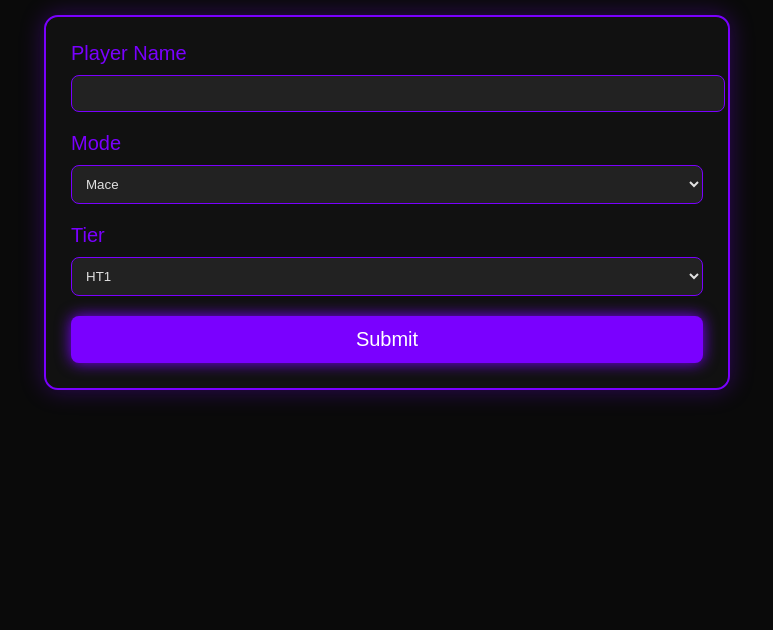
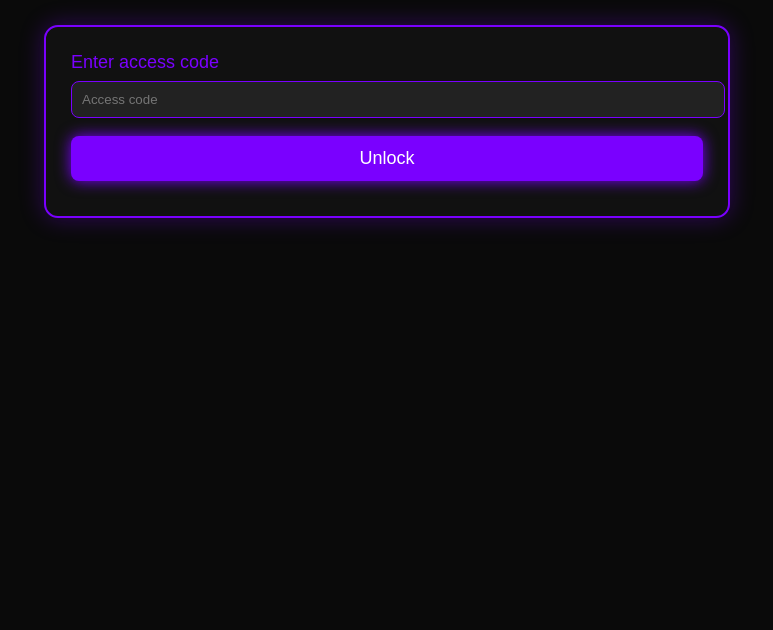
Before and after one commit to vextiers/vextiers.github.io, a plain HTML site: page admin.html in a window 1280 px wide. Shown: the part 170-800 px from the top of the page, without its empty margins (253-1026 px from the left). Drawn offline with Linux system fonts and the light colour scheme.

Commit message:
Changes to be committed: 	modified:   admin.html

```diff
--- a/admin.html
+++ b/admin.html
@@ -2,7 +2,7 @@
 <html lang="en">
 <head>
     <meta charset="UTF-8">
-    <title>VEXTIERS — Admin Panel</title>
+    <title>VEXTIERS — Admin</title>
 
     <style>
         body {
@@ -10,7 +10,7 @@
             color: #e0e0e0;
             font-family: Arial, sans-serif;
             text-align: center;
-            padding-top: 50px;
+            padding-top: 60px;
         }
 
         h1 {
@@ -19,7 +19,7 @@
             font-size: 48px;
         }
 
-        .form {
+        .gate, .panel {
             background: #111;
             width: 50%;
             margin: 40px auto;
@@ -31,15 +31,15 @@
         }
 
         label {
-            font-size: 20px;
+            font-size: 18px;
             color: #7A00FF;
         }
 
         input, select {
             width: 100%;
             padding: 10px;
-            margin-top: 10px;
-            margin-bottom: 20px;
+            margin-top: 8px;
+            margin-bottom: 18px;
             background: #222;
             color: #e0e0e0;
             border: 1px solid #7A00FF;
@@ -53,7 +53,7 @@
             border: none;
             border-radius: 8px;
             color: white;
-            font-size: 20px;
+            font-size: 18px;
             cursor: pointer;
             box-shadow: 0 0 15px #7A00FF;
         }
@@ -61,14 +61,27 @@
         button:hover {
             box-shadow: 0 0 25px #7A00FF;
         }
+
+        #status {
+            margin-top: 10px;
+            font-size: 14px;
+            color: #ff6666;
+        }
     </style>
 </head>
 
 <body>
 
-<h1>VEXTIERS Admin Panel</h1>
+<h1>VEXTIERS Admin</h1>
 
-<div class="form">
+<div class="gate" id="gate">
+    <label>Enter access code</label>
+    <input id="codeInput" type="password" placeholder="Access code">
+    <button onclick="checkCode()">Unlock</button>
+    <div id="status"></div>
+</div>
+
+<div class="panel" id="panel" style="display:none;">
     <label>Player Name</label>
     <input id="playerName" type="text">
 
@@ -96,6 +109,20 @@
 </div>
 
 <script>
+const ACCESS_CODE = "052601";
+
+function checkCode() {
+    const input = document.getElementById("codeInput").value;
+    const status = document.getElementById("status");
+
+    if (input === ACCESS_CODE) {
+        document.getElementById("gate").style.display = "none";
+        document.getElementById("panel").style.display = "block";
+    } else {
+        status.textContent = "Wrong code.";
+    }
+}
+
 function submitData() {
     const name = document.getElementById("playerName").value;
     const mode = document.getElementById("mode").value;
@@ -107,7 +134,7 @@ function submitData() {
         tier: tier
     };
 
-    alert("Copy this JSON and paste it into players.json:\n\n" + JSON.stringify(payload, null, 4));
+    alert("This is the entry to add/update in your data:\n\n" + JSON.stringify(payload, null, 4));
 }
 </script>
 
```
